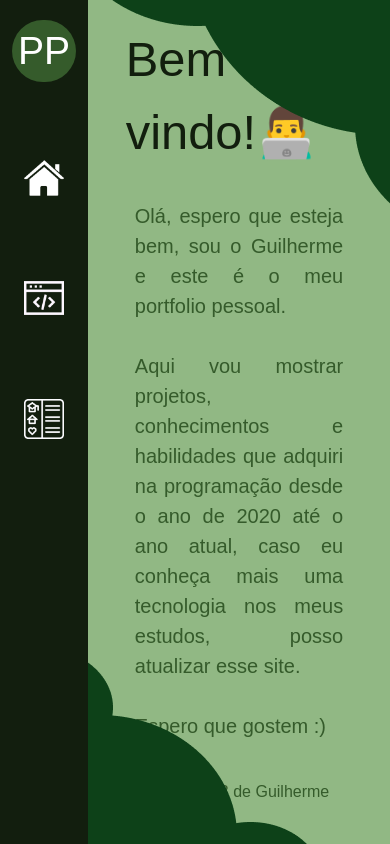
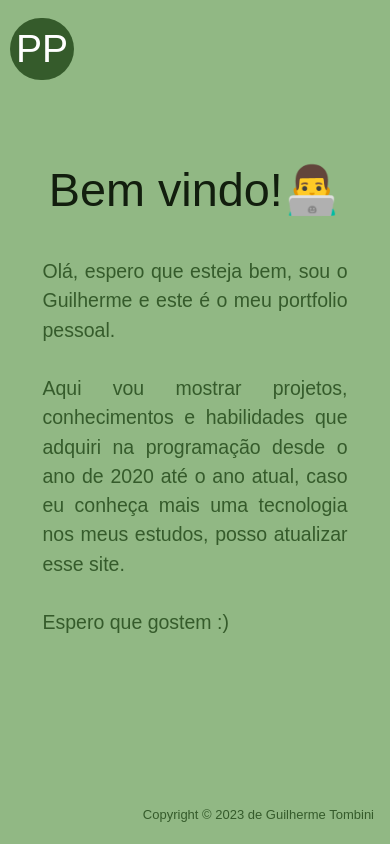
Before and after one commit to Guilherme-Ferreira-Tombini/PortfolioPessoal, a Next.js app: page / in a window 390 px wide. Built offline with nearby package versions, Linux system fonts and the light colour scheme; a web font is replaced by a local one.

Commit message:
Ajustando modo mobile da pagina inicial

```diff
--- a/src/app/globals.css
+++ b/src/app/globals.css
@@ -2,7 +2,7 @@
 @tailwind components;
 @tailwind utilities;
 
-
+/* Scroll personalizado*/
 ::-webkit-scrollbar{
     width: 8px;
     background-color: #91B884;
@@ -13,6 +13,38 @@
     border-radius: 10px;
   }
 
+
 body {
  background-color: #91B884;
 }
+
+
+@media (max-width: 600px){
+
+  /* Pagina Inicial - Mobile */
+  #menu{
+    display:none;
+  }
+  #logo{
+    display:inline;
+    color:white;
+    position: absolute;
+    padding:10px;
+  }
+  #nuvem1{
+    display:none;
+  }
+  #texto_inicial{
+    width:85%;
+  }
+  #texto_inicial > h1{
+   font-size: 12vw;
+  }
+  #texto_inicial > p{
+    font-size: 5vw;
+   }
+  #copyright{
+    font-size: 13px;
+  }
+
+}
--- a/src/app/page.tsx
+++ b/src/app/page.tsx
@@ -15,18 +15,18 @@ export default function Home() {
      <div className="w-[100%] h-[100vh] flex flex-col justify-center items-center">
 
        {/* Nuvem de efeito da pagina - Superior */}
-       <Image className="absolute right-0 top-0" src={Nuvem_superior} alt="Nuvem superior da pagina"/>
+       <Image id="nuvem1" className="absolute right-0 top-0" src={Nuvem_superior} alt="Nuvem superior da pagina"/>
 
       {/* Texto referente a apresentação do portfolio  */}
        <Texto/>
 
       {/* Nuvem de efeito da pagina - Inferior */}
-       <Image className="absolute left-[88px] bottom-0" src={Nuvem_inferior} alt="Nuvem inferior da pagina"/>
+       <Image id="nuvem1" className="absolute left-[88px] bottom-0" src={Nuvem_inferior} alt="Nuvem inferior da pagina"/>
 
 
         {/* Copyright */}
       <div className="w-[100%] flex flex-col items-end p-4">
-       <p className="text-green-800 text-base">
+       <p id="copyright" className="text-green-800 text-base">
          Copyright © 2023 de Guilherme Tombini
        </p>
       </div>
--- a/src/components/Logo.tsx
+++ b/src/components/Logo.tsx
@@ -2,8 +2,8 @@ export default function Logo() {
   return (
   <>
     {/* Logo do site */}
-      <div className="bg-green-900 w-[64px] h-[62px] rounded-full mt-2 flex flex-col justify-center items-center ">
-        <h1 className="text-4xl">
+      <div className="bg-green-900 w-[64px] h-[62px] rounded-full mt-2 flex flex-col justify-center items-center text-white">
+        <h1 className="text-4xl ">
           PP
         </h1>
       </div>
--- a/src/components/Menu.tsx
+++ b/src/components/Menu.tsx
@@ -4,7 +4,13 @@ import Menu_icon from "./Menu_icon"
 export default function Menu() {
   return (
     // Menu lateral do site
-   <div className="bg-green-950 w-[90px] h-screen p-3 text-white">
+    <>
+    {/* Logo do site em componente para o modo mobile*/}
+    <div className="hidden" id="logo">
+     <Logo/>
+    </div>
+
+     <div id="menu" className="bg-green-950 w-[90px] h-screen p-3 text-white">
 
     {/* Logo do site em componente */}
     <Logo/>
@@ -13,5 +19,7 @@ export default function Menu() {
     <Menu_icon/>
 
    </div>
+
+    </>
   )
 }
--- a/src/components/Texto_Inicial.tsx
+++ b/src/components/Texto_Inicial.tsx
@@ -2,7 +2,7 @@ export default function Texto_Inicial() {
   return (
   <>
      {/* div para o texto */}
-     <div className="w-3/4 h-[93%] flex flex-col justify-center items-center">
+     <div id="texto_inicial" className="w-3/4 h-[93%] flex flex-col justify-center items-center">
          <h1 className="text-5xl text-green-950"> Bem vindo!👨‍💻</h1>
          <p className="w-[92%] text-xl text-justify text-green-800 mt-8">
            Olá, espero que esteja bem, sou o Guilherme e este é o meu portfolio pessoal.<br></br><br></br>
```
